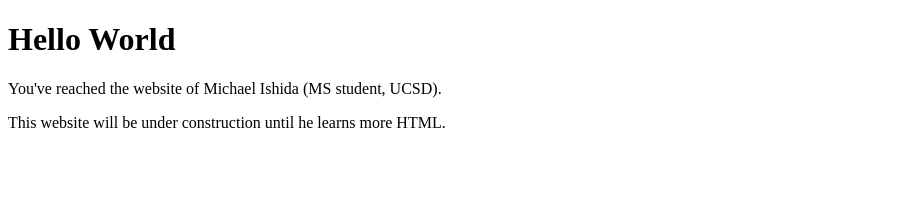
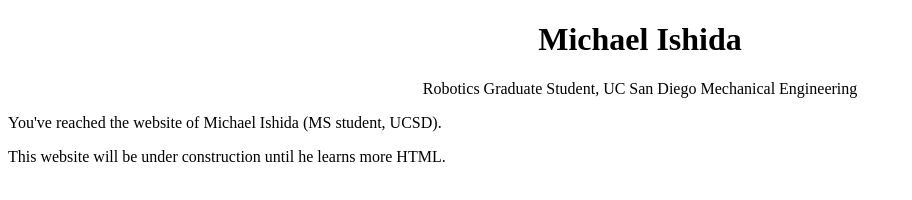
Before and after one commit to mishidasan/mishidasan.github.io, a plain HTML site: page index.html in a window 1280 px wide. Shown: the whole page, without its empty margins (0-912 px from the left). Drawn offline with Linux system fonts and the light colour scheme.

Commit message:
Update index.html

```diff
--- a/index.html
+++ b/index.html
@@ -5,7 +5,10 @@
   </head>
 
   <body>
-    <h1>Hello World</h1>
+    <center>
+      <h1>Michael Ishida</h1>
+      <p>Robotics Graduate Student, UC San Diego Mechanical Engineering</p>
+    </center>
     <p>You've reached the website of Michael Ishida (MS student, UCSD).</p>
     <p>This website will be under construction until he learns more HTML.</p>
   </body>
```
